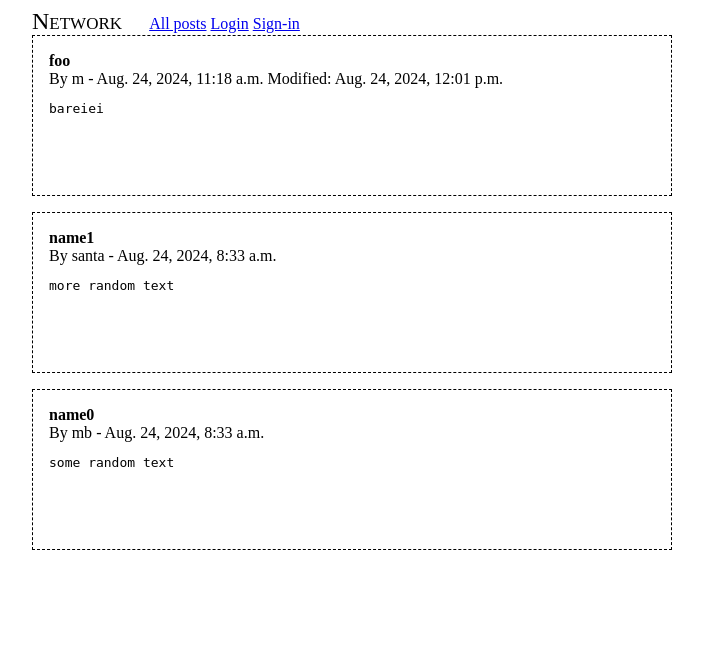
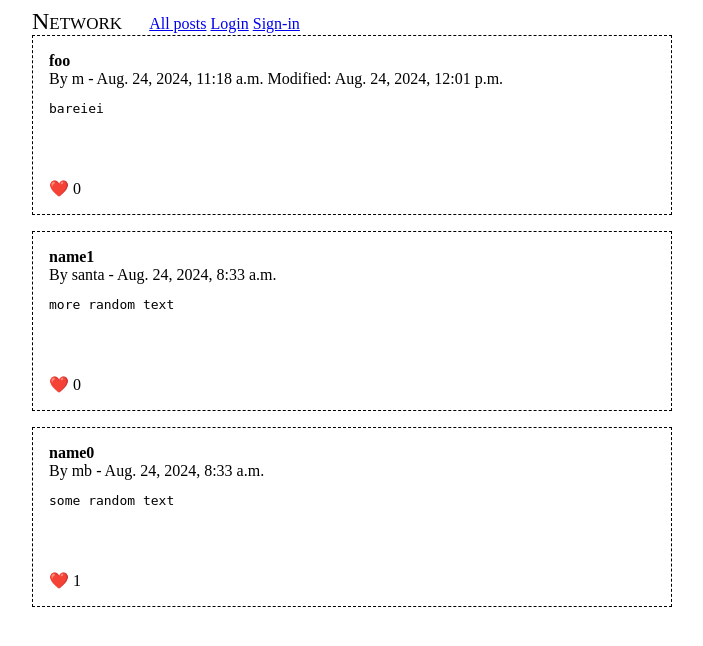
Before and after one commit to mbivert/django-network, a Django app: page / in a window 1280 px wide. Shown: the top 646 px of the page, without its empty margins (288-991 px from the left). Run offline with Django 4.2, Linux system fonts and the light colour scheme; data comes from the database, SQL or seed files in the repository; both versions use the stored data as it was after the commit.

Commit message:
display like count; like/unlike

```diff
--- a/networksite/network/templates/network/main.html
+++ b/networksite/network/templates/network/main.html
@@ -145,20 +145,30 @@
 
 		}
 
+		async function handleLike(p) {
+			let r = await fetch(p.href, {
+				method      : "POST",
+				headers     : {'X-CSRFToken'  : csrftoken},
+				credentials : "same-origin",
+			})
+			if (!r.ok) alert("can't like!");
+			else r.text().then(function(n) {
+				p.nextElementSibling.textContent = n
+			})
+		}
+
 		document.addEventListener("click", function(e) {
 			let p = e.target;
 
-			if (p.classList.contains('delete-link')) {
+			let w = function(f) {
 				e.preventDefault();
 				e.stopPropagation();
-				handleDelete(p);
-				return false;
-			} else if (p.classList.contains('edit-link')) {
-				e.preventDefault();
-				e.stopPropagation();
-				handleEdit(p);
-				return false;
+				f(p);
 			}
+
+			if (p.classList.contains('delete-link')) w(handleDelete)
+			if (p.classList.contains('edit-link'))   w(handleEdit)
+			if (p.classList.contains('like-link'))   w(handleLike)
 		})
 	});</script>
 </html>
--- a/networksite/network/templates/network/post.html
+++ b/networksite/network/templates/network/post.html
@@ -16,4 +16,11 @@
 		{% endif %}
 	</div>
 	<pre class="content">{{ post.content }}</pre>
+	{% if user.is_authenticated %}
+		<a class="like-link" href="{% url 'network:like' post.id %}">
+			❤️
+		</a> <span name="nlikes">{{ post.nlikes }}</span>
+	{% else %}
+		❤️ {{ post.nlikes }}
+	{% endif %}
 </div>
--- a/networksite/network/urls.py
+++ b/networksite/network/urls.py
@@ -10,6 +10,7 @@ urlpatterns = [
 
 	path('delete/<int:pk>/', views.delete,             name='delete'),
 	path('edit/<int:pk>/',   views.edit,               name='edit'),
+	path('like/<int:pk>/',   views.like,               name='like'),
 	path('new/',             views.HomeView.as_view(), name='new'),
 
 	path('login/', LoginView.as_view(
--- a/networksite/network/views.py
+++ b/networksite/network/views.py
@@ -5,7 +5,7 @@ from django.conf                    import settings
 from django.contrib.auth.decorators import login_required
 from django.utils.decorators        import method_decorator
 from django.views                   import generic
-from django.http                    import JsonResponse, HttpResponseRedirect
+from django.http                    import JsonResponse, HttpResponseRedirect, HttpResponse
 from .models                        import Post
 from .utils                         import trydeletepost
 from django.utils                   import timezone
@@ -98,3 +98,18 @@ def edit(request, pk):
 	# XXX, now this one is really broken if there's no JS; we could
 	# redirect to a special edition page & wire things properly.
 	return HttpResponseRedirect(request.META.get('HTTP_REFERER', '/'))
+
+@login_required(login_url='network:login')
+def like(request, pk):
+	p  = get_object_or_404(Post, pk=pk)
+
+	if p.likers.filter(pk=request.user.id):
+		p.likers.remove(request.user)
+	else:
+		p.likers.add(request.user)
+
+	if request.method == 'POST':
+		return HttpResponse(p.nlikes)
+
+	# Works without JS
+	return HttpResponseRedirect(request.META.get('HTTP_REFERER', '/'))
```
Also changed, not shown: networksite/db.sqlite3.
